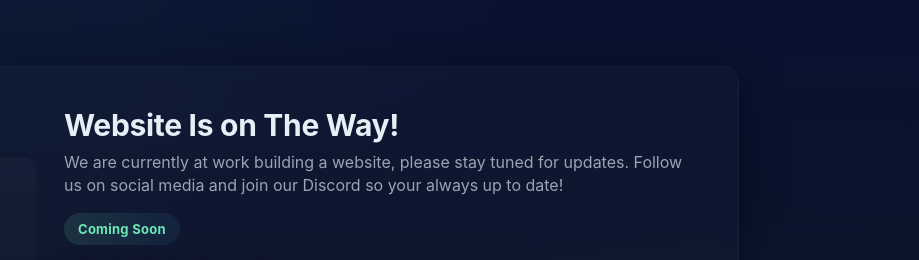
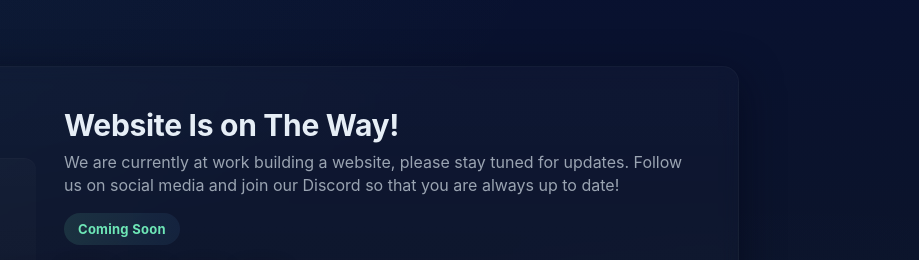
Before and after one commit to rbostap1/ISSO-Landing-Page, a plain HTML site: page index.html in a window 1280 px wide. Shown: the part 176-436 px from the top of the page, 361-1280 px from the left. Drawn offline with Linux system fonts and the light colour scheme; no server answers.

Commit message:
Fix grammatical error in lead paragraph on landing page

```diff
--- a/index.html
+++ b/index.html
@@ -71,7 +71,7 @@
       </div>
       <div class="content">
         <h1 id="title">Website Is on The Way!</h1>
-        <p class="lead">We are currently at work building a website, please stay tuned for updates. Follow us on social media and join our Discord so your always up to date!</p>
+        <p class="lead">We are currently at work building a website, please stay tuned for updates. Follow us on social media and join our Discord so that you are always up to date!</p>
         <div class="status" aria-live="polite">Coming Soon</div>
 
         <div class="social" aria-label="Social links">
```
